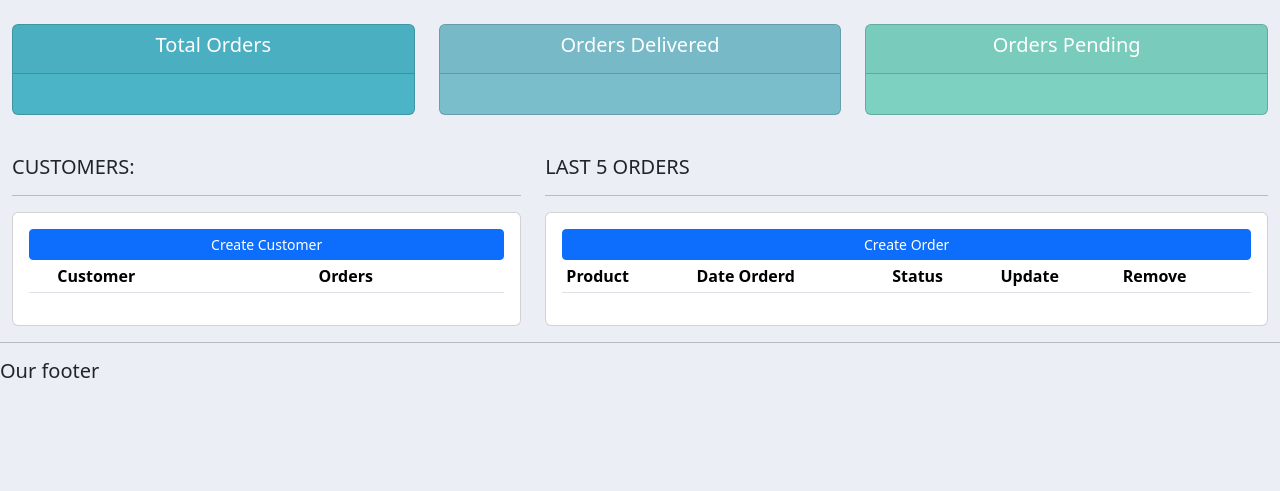
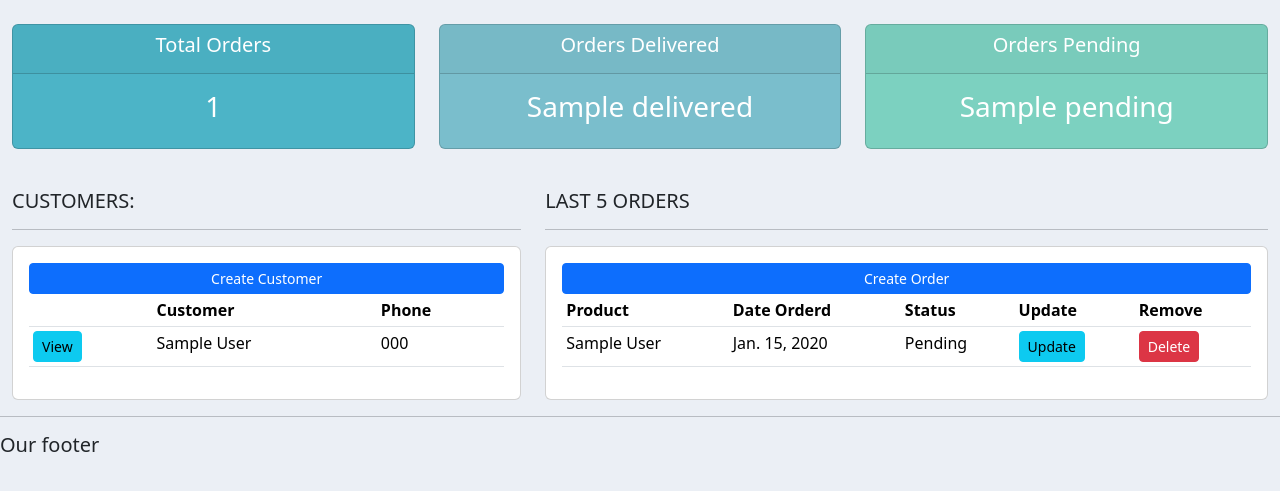
Before and after one commit to Irl-Felix/CRMApp, a Django app: template CRM/accounts/templates/accounts/dashboard.html in a window 1280 px wide. Shown: the part 56-547 px from the top of the page. Run offline with Django 4.2, Linux system fonts and the light colour scheme; tables that the repository leaves empty hold one stand-in row (values such as "Sample post"); the template is opened without the code that fills it: values that come from a table or form of the project are taken from there, most other values are stand-ins (such as "Sample title", 1, 10 or a date in 2020); lists and menus that the app fills with data are empty; some libraries are stand-ins or nearby versions.

Commit message:
created dynamic urls

```diff
--- a/CRM/accounts/templates/accounts/dashboard.html
+++ b/CRM/accounts/templates/accounts/dashboard.html
@@ -16,8 +16,16 @@
 				<tr>
 					<th></th>
 					<th>Customer</th>
-					<th>Orders</th>
+					<th>Phone</th>
 				</tr>
+
+				{% for customer in customers %}
+					<tr>
+						<td><a class="btn btn-sm btn-info" href="{% url 'customer' customer.id %}">View</a></td>
+						<td>{{customer.name}}</td>
+						<td>{{customer.phone}}</td>
+					</tr>
+				{% endfor %}
 
 			</table>
 		</div>
@@ -36,6 +44,15 @@
 					<th>Update</th>
 					<th>Remove</th>
 				</tr>
+				{% for order in orders %}
+					<tr>
+						<td>{{order.product}}</td>
+						<td>{{order.date_created}}</td>
+						<td>{{order.status}}</td>
+						<td><a class="btn btn-sm btn-info" href="">Update</a></td>
+						<td><a class="btn btn-sm btn-danger" href="">Delete</a></td>
+					</tr>
+				{% endfor %}
 
 			</table>
 		</div>
--- a/CRM/accounts/templates/accounts/navbar.html
+++ b/CRM/accounts/templates/accounts/navbar.html
@@ -8,10 +8,10 @@
   <div class="collapse navbar-collapse" id="navbarSupportedContent">
     <ul class="navbar-nav mr-auto">
       <li class="nav-item active">
-        <a class="nav-link" href="#">Dashboard </a>
+        <a class="nav-link" href="{% url 'home' %}">Dashboard </a>
       </li>
       <li class="nav-item">
-        <a class="nav-link" href="#">Products</a>
+        <a class="nav-link" href="{% url 'products' %}">Products</a>
       </li>
     </ul>
   </div>
--- a/CRM/accounts/templates/accounts/status.html
+++ b/CRM/accounts/templates/accounts/status.html
@@ -8,7 +8,7 @@
 			  		<h5 class="card-title">Total Orders</h5>
 			  	</div>
 			  	<div class="card-body">
-			    	<h3 class="card-title"></h3>
+			    	<h3 class="card-title">{{total_orders}}</h3>
 			  	</div>
 			</div>
 		</div>
@@ -21,7 +21,7 @@
 			  		<h5 class="card-title">Orders Delivered</h5>
 			  	</div>
 			  	<div class="card-body">
-			    	<h3 class="card-title"></h3>
+			    	<h3 class="card-title">{{delivered}}</h3>
 			  	</div>
 			</div>
 		</div>
@@ -34,7 +34,7 @@
 			  		<h5 class="card-title">Orders Pending</h5>
 			  	</div>
 			  	<div class="card-body">
-			    	<h3 class="card-title"></h3>
+			    	<h3 class="card-title">{{pending}}</h3>
 			  	</div>
 			</div>
 		</div>
--- a/CRM/accounts/urls.py
+++ b/CRM/accounts/urls.py
@@ -1,9 +1,10 @@
+from tkinter import N
 from django.urls import path
 from . import views
 
 urlpatterns = [
 
-    path('',views.home),
-    path('products/',views.products),
-    path('customer/',views.customer),
+    path('',views.home,name='home'),
+    path('products/',views.products,name='products'),
+    path('customer/<str:pk>/',views.customer,name='customer'),
 ]
```
Also changed, not shown: CRM/accounts/templates/accounts/customer.html (+14 -3 lines), CRM/accounts/templates/accounts/products.html (+7 -1 lines), CRM/accounts/views.py (+28 -4 lines).
